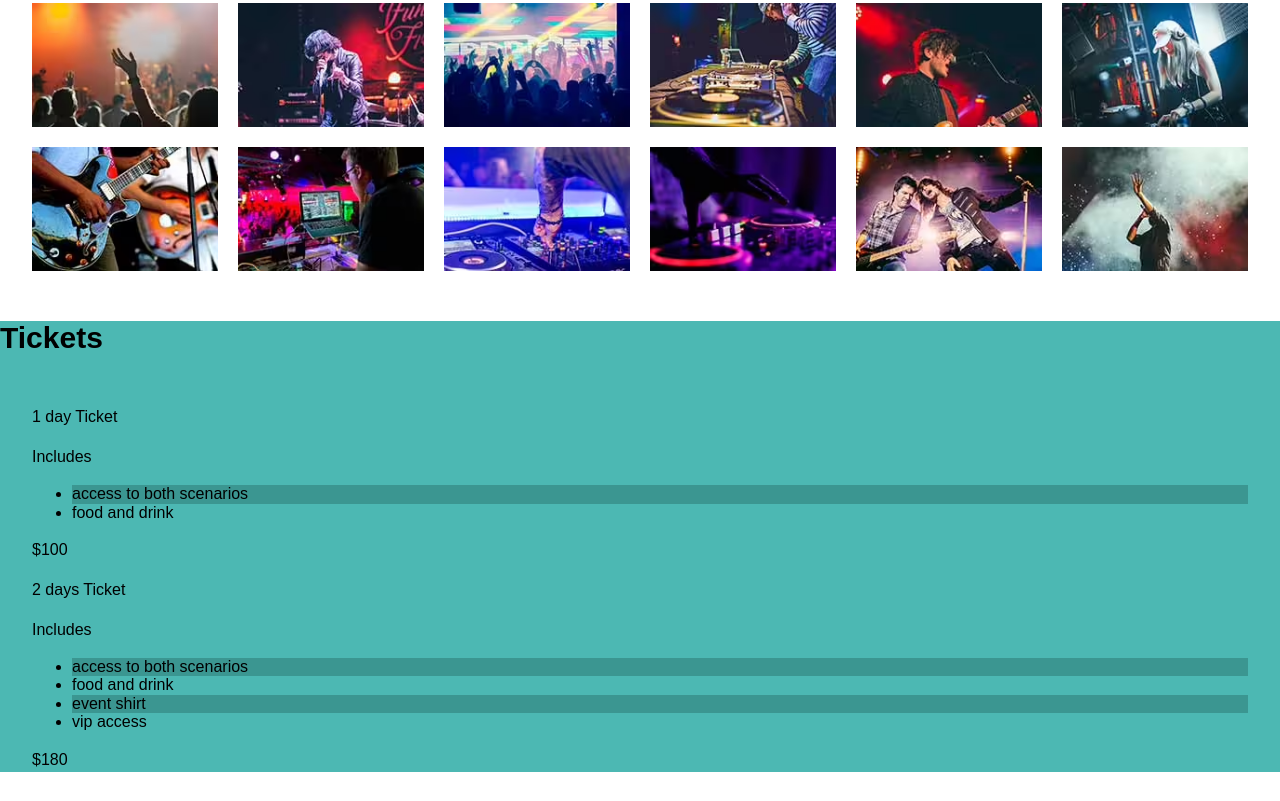
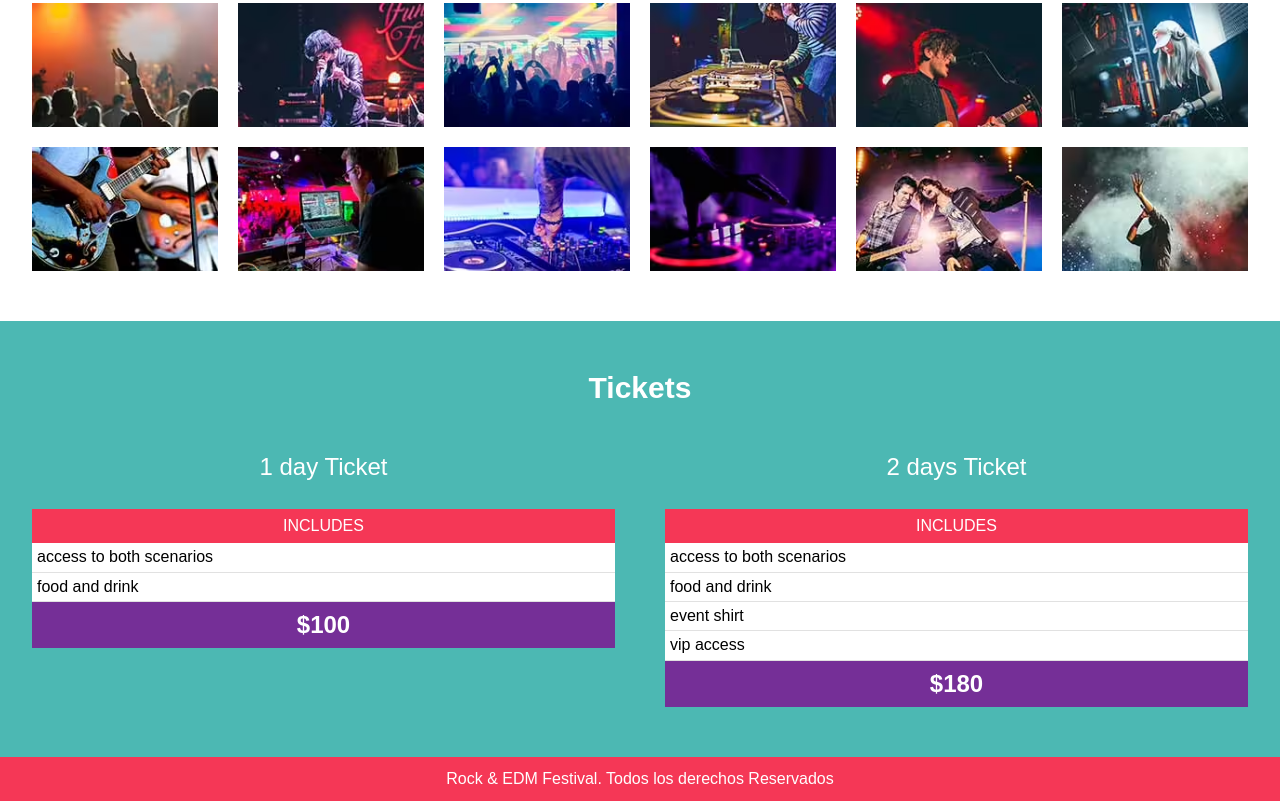
Before and after one commit to ChristiaanCruzj/Project_concert, a website: page index.html in a window 1280 px wide. Shown: the part 2941-3742 px from the top of the page. Drawn offline with Linux system fonts and the light colour scheme; files that its build step writes are made by us from their sources.

Commit message:
Fixed Nav

```diff
--- a/index.html
+++ b/index.html
@@ -17,9 +17,9 @@
         <div class="content content-header">
             <h1>Rock & EDM Festival</h1>
             <nav class="main-nav">
-                <a href="#">Line Up</a>
-                <a href="#">Gallery</a>
-                <a href="#">Tickets</a>
+                <a href="#lineup">Line Up</a>
+                <a href="#gallery">Gallery</a>
+                <a href="#ticket">Tickets</a>
             </nav>
         </div>
     </header>
@@ -55,7 +55,7 @@
     </section >    <!-- .about-festival -->
 
 
-    <section class="lineup">
+    <section id="lineup" class="lineup">
         <h3>Line Up</h3>
         <p class="day">Viernes 21</p>
         <div class="stages-content content">
@@ -110,38 +110,38 @@
         </div><!--.stages-content-->
     </section> <!-- .lineup-->
 
-    <section class="gallery content">
+    <section id="gallery" class="gallery content">
         <h3>Galery</h3>
         <ul class="image-gallery">
 
         </ul>
     </section><!--.gallery-->
 
-    <section class="tickets bg-green">
+    <section id="ticket" class="tickets bg-green">
         <h3>Tickets</h3>
-        <div class="content tickets-content">
-            <div class="basic pase">
-                <p>1 day Ticket</p>
-                <header class="header-ticket">
+        <div class="content ticket-content">
+            <div class="basic ticket">
+                <p class="ticket-name">1 day Ticket</p>
+                <header class="ticket-header">
                     <p>Includes</p>
                 </header>
-                <div class="body-ticket">
+                <div class="ticket-body">
                     <ul>
                         <li>access to both scenarios</li>
                         <li>food and drink</li>
                     </ul>
                 </div>
-                <footer class="footer-ticket">
+                <footer class="ticket-footer">
                     <p>$100</p>
                 </footer>
 
             </div>
-            <div class="premium pase">
-                <p>2 days Ticket</p>
-                <header class="header-ticket">
+            <div class="premium ticket">
+                <p class="ticket-name">2 days Ticket</p>
+                <header class="ticket-header">
                     <p>Includes</p>
                 </header>
-                <div class="body-ticket">
+                <div class="ticket-body">
                     <ul>
                         <li>access to both scenarios</li>
                         <li>food and drink</li>
@@ -149,13 +149,17 @@
                         <li>vip access</li>
                     </ul>
                 </div>
-                <footer class="footer-ticket">
+                <footer class="ticket-footer">
                     <p>$180</p>
                 </footer>
             </div>
         </div>
     </section> <!--.tickets-->
 
+    <footer class="site-footer">
+        <p>Rock & EDM Festival. Todos los derechos Reservados</p>
+    </footer>
+
     <script src="build/js/app.js"></script>
 
 </body>
--- a/src/js/app.js
+++ b/src/js/app.js
@@ -3,7 +3,38 @@ document.addEventListener('DOMContentLoaded', function(){
 });
 
 function iniciarApp() {
+    fixedNavegation();
     createGallery();
+    scrollNav();
+}
+
+function fixedNavegation() {
+    const nav = document.querySelector('.header');
+    const aboutFestival = document.querySelector('.about-festival');
+    const body = document.querySelector('body');
+
+    window.addEventListener('scroll', function() {
+        if( aboutFestival.getBoundingClientRect().bottom < 0 ) {
+            nav.classList.add('fijo');
+            body.classList.add('body-scroll'); // don't jump
+        } else {
+            nav.classList.remove('fijo');
+            body.classList.remove('body-scroll');
+        }
+    })
+}
+
+function scrollNav() {
+    const links = document.querySelectorAll('.main-nav');
+    links.forEach( link => {
+        link.addEventListener('click', function(e) {
+            e.preventDefault();
+
+            const sectionScroll = e.target.attributes.href.value;
+            const section = document.querySelector(sectionScroll);
+            section.scrollIntoView({ behavior: "smooth"});
+        });
+    });
 }
 
 function createGallery() {
--- a/src/scss/base/_global.scss
+++ b/src/scss/base/_global.scss
@@ -15,6 +15,9 @@ body {
     //only in gallery
     &.fix-body {
         overflow: hidden;
+    }
+    &.body-scroll {
+        padding-top: 8.6rem; // fixed header when move
     }
 }
 p {
--- /dev/null
+++ b/src/scss/layout/_footer.scss
@@ -0,0 +1,11 @@
+@use '../base/variables' as v;
+
+.site-footer {
+    background-color: v.$pink;
+    padding: 1rem;
+    p {
+        margin: 0;
+        text-align: center;
+        color: v.$white;
+    }
+}
--- a/src/scss/layout/_header.scss
+++ b/src/scss/layout/_header.scss
@@ -3,6 +3,15 @@
 
 .header {
     background-color: v.$green;
+    @include m.tablet {
+        &.fijo {
+            top: 0;
+            left: 0;
+            position: fixed;
+            width: 100%;
+            box-shadow: .1rem .2rem .3rem #333;
+    }
+    }
     h1 {
         color: v.$white;
         text-align: center;
--- a/src/scss/layout/_index.scss
+++ b/src/scss/layout/_index.scss
@@ -4,3 +4,4 @@
 @forward './lineup';
 @forward 'gallery';
 @forward 'tickets';
+@forward 'footer'
--- a/src/scss/layout/_tickets.scss
+++ b/src/scss/layout/_tickets.scss
@@ -0,0 +1,62 @@
+@use '../base/mixins' as m;
+@use '../base/variables' as v;
+
+.tickets {
+    padding: 5rem 0;
+    h3 {
+        text-align: center;
+        color: v.$white;
+        margin-bottom: 2rem;
+    }
+    .ticket-content {
+        @include m.tablet {
+            @include m.grid(2,5rem);
+        }
+    }
+}
+.ticket {
+    color: v.$black;
+
+    .ticket-name {
+        text-align: center;
+        font-size:2.4rem;
+        color: v.$white;
+    }
+
+    &-header,
+    &-footer {
+        padding: .5rem;
+        p {
+            text-align: center;
+            color: v.$white;
+            margin: 0;
+        }
+    }
+
+    &-header{
+        background-color: v.$pink;
+        p {
+            text-transform: uppercase;
+            font-size: 1.6rem;
+        }
+    }
+    &-body {
+        background-color: v.$white;
+        ul {
+            @include m.resetear-lista;
+            li,
+            :nth-child(odd) {
+                background-color: v.$white;
+                padding: .5rem;
+                border-bottom: 1px solid #e1e1e1;
+            }
+        }
+    }
+    &-footer {
+        background-color: v.$purple;
+        p {
+            font-size: 2.4rem;
+            font-weight: 700;
+        }
+    }
+}
```
Also changed, not shown: build/css/app.css, build/js/app.js.
